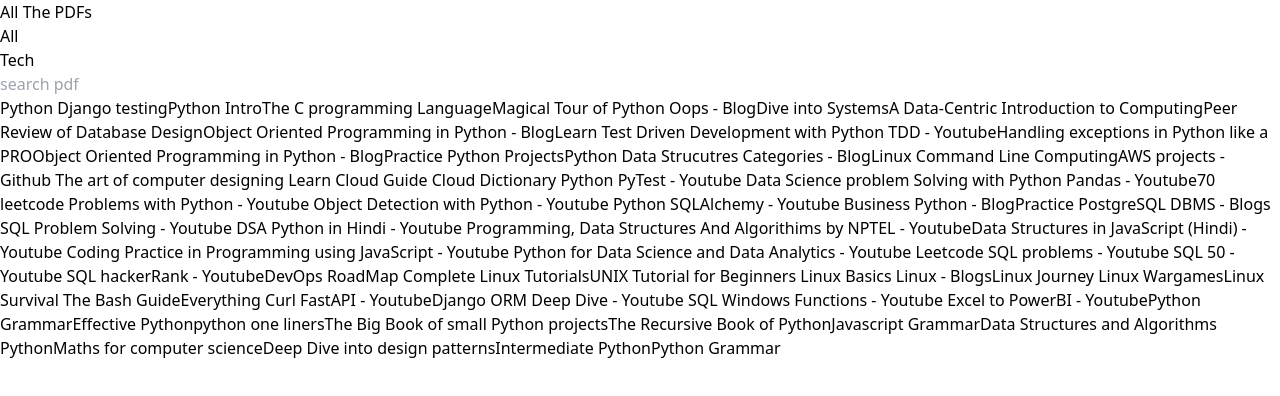
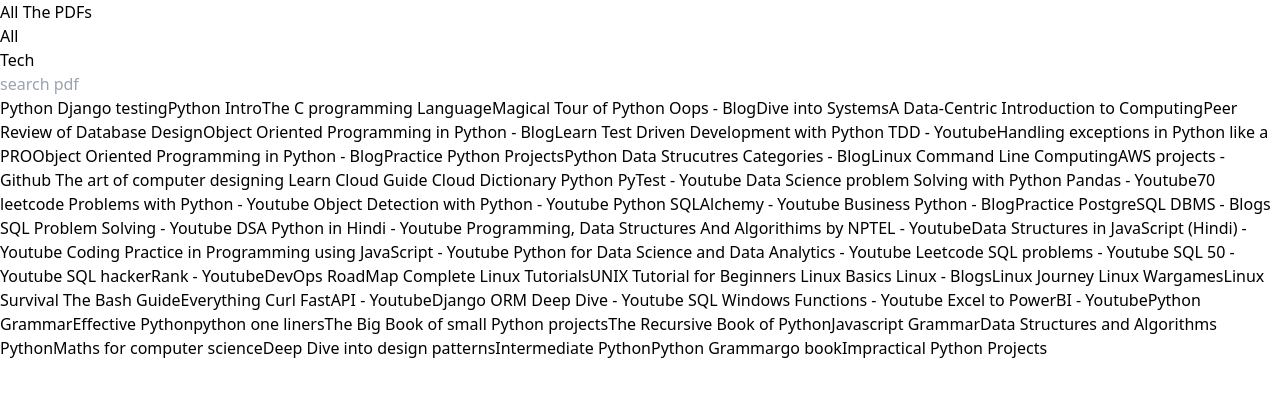
Before and after one commit to Siddharthbadal/AllTheLinks, a Next.js app: page /techs in a window 1280 px wide. Shown: the top 396 px of the page. Built offline with nearby package versions, Linux system fonts and the light colour scheme.

Commit message:
new links and pdfs

```diff
--- a/src/data/techpdflinks.js
+++ b/src/data/techpdflinks.js
@@ -241,7 +241,7 @@
         "title" :  "Maths for computer science"
     },
     {
-        "link": "./pypdf/dive-into-design-patterns-en-demo.pdf",
+        "link": "./pypdf/dive-into-design-patterns.pdf",
         "title" :  "Deep Dive into design patterns"
     },
     {
@@ -252,4 +252,12 @@
         "link": "./pypdf/pythongrammar-I-dark-mode.pdf",
         "title" :  "Python Grammar"
     },
+    {
+        "link": "./pypdf/gobook.pdf",
+        "title" :  "go book"
+    },
+    {
+        "link": "./pypdf/Impractical-Python-Projects.pdf",
+        "title" :  "Impractical Python Projects"
+    },
 ]
```
Also changed, not shown: 2 other files (tests, documents, lock files or other folders).
